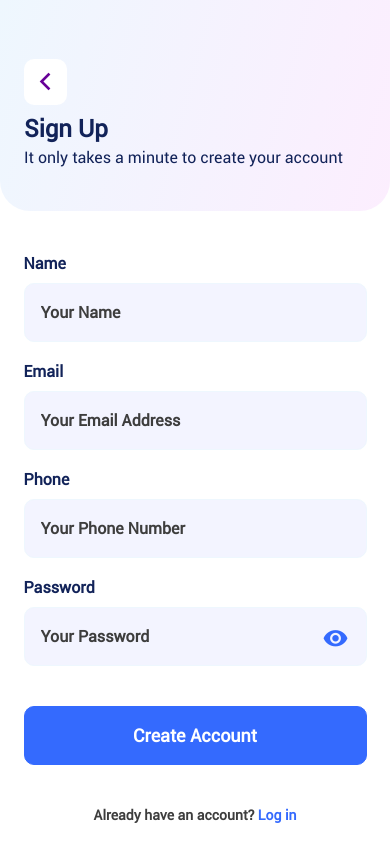
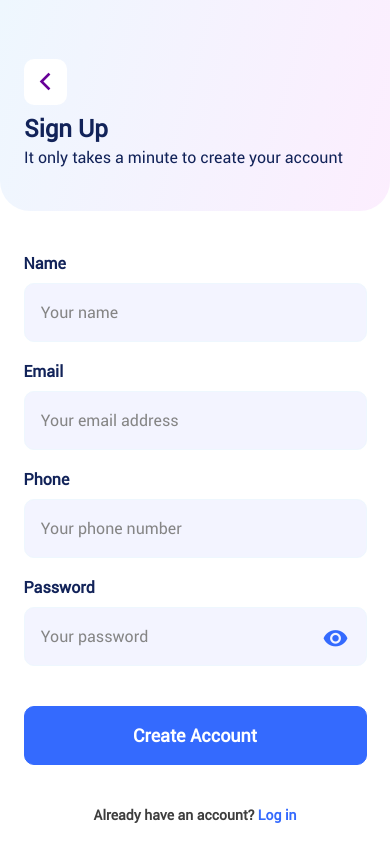
Before and after one commit to RaheelVrox/Spark_Sync, a React Native app: screen /SignUP in a window 390 px wide. Built offline with nearby package versions, Linux system fonts and the light colour scheme.

Commit message:
changing inputfielf

```diff
--- a/Screens/LogIn/WelcomeBack.jsx
+++ b/Screens/LogIn/WelcomeBack.jsx
@@ -153,14 +153,20 @@ const WelcomeBack = () => {
               Email
             </Text>
             <TextInput
-              placeholder="Your Email Address"
-              style={styles.inputField}
+              placeholder="Your email address"
+              style={{
+                ...styles.inputField,
+                fontSize: 16,
+                fontFamily: "Roboto-Regular",
+                fontWeight: "400",
+                color:"#122359"
+              }}
               value={email}
               onChangeText={handleEmailChange}
               autoCapitalize="none"
               autoCorrect={false}
               autoCompleteType="email"
-              placeholderTextColor="#3D3D3D"
+              placeholderTextColor="#858585"
             />
           </KeyboardAvoidingView>
           <KeyboardAvoidingView
@@ -181,11 +187,17 @@ const WelcomeBack = () => {
             <View>
               <TextInput
                 secureTextEntry={!showPassword}
+                style={{
+                  ...styles.inputField,
+                  fontSize: 16,
+                  fontFamily: "Roboto-Regular",
+                  fontWeight: "400",
+                  color:"#122359"
+                }}
                 value={password}
-                onChangeText={(text) => setPassword(text)}
-                style={styles.inputField}
-                placeholder="Your Password"
-                placeholderTextColor="#3D3D3D"
+                onChangeText={(text) => setPassword(text.replace(/\s/g, ""))}
+                placeholder="Your password"
+                placeholderTextColor="#858585"
               />
               <MaterialCommunityIcons
                 name={showPassword ? "eye-off" : "eye"}
--- a/Screens/Password Recovery/EmailRecovery.jsx
+++ b/Screens/Password Recovery/EmailRecovery.jsx
@@ -128,7 +128,7 @@ const EmailRecovery = () => {
             <Text
               style={{
                 marginBottom: 10,
-                color: "#0D3559",
+                color: "#122359",
                 fontWeight: "600",
                 fontSize: 16,
                 fontFamily: "Roboto-Regular",
@@ -137,14 +137,20 @@ const EmailRecovery = () => {
               Email
             </Text>
             <TextInput
-              placeholder="Your Email Address"
-              style={styles.inputField}
+              placeholder="Your email address"
+              style={{
+                ...styles.inputField,
+                fontSize: 16,
+                fontFamily: "Roboto-Regular",
+                fontWeight: "400",
+                color: "#122359",
+              }}
               value={identifier}
               onChangeText={handleEmailChange}
               autoCapitalize="none"
               autoCorrect={false}
               autoCompleteType="email"
-              placeholderTextColor="#3D3D3D"
+              placeholderTextColor="#858585"
             />
           </KeyboardAvoidingView>
         </View>
--- a/Screens/Profile/EditProfile.jsx
+++ b/Screens/Profile/EditProfile.jsx
@@ -22,6 +22,7 @@ import { LinearGradient } from "expo-linear-gradient";
 import AsyncStorage from "@react-native-async-storage/async-storage";
 import * as ImagePicker from "expo-image-picker";
 import ApiData from "../../apiconfig";
+import { ScrollView } from "react-native";
 
 const EditProfile = ({ route }) => {
   const [name, setName] = useState("");
@@ -184,6 +185,7 @@ const EditProfile = ({ route }) => {
             </View>
           </View>
         </LinearGradient>
+        <ScrollView>
           <View style={styles.detailContainer}>
             <View style={styles.rowContainer}>
               <Text style={styles.textBold}>Name</Text>
@@ -274,6 +276,7 @@ const EditProfile = ({ route }) => {
               )}
             </TouchableOpacity>
           </View>
+        </ScrollView>
       </View>
     </TouchableWithoutFeedback>
   );
--- a/Screens/Profile/Profile.jsx
+++ b/Screens/Profile/Profile.jsx
@@ -153,7 +153,9 @@ const Profile = ({ route }) => {
       </LinearGradient>
       <View style={styles.detailContainer}>
         <View style={{ marginHorizontal: 16, paddingTop: 16 }}>
-          <TouchableOpacity>
+          <TouchableOpacity
+            onPress={() => navigation.navigate("ForgotPassword")}
+          >
             <Text style={styles.text}>Reset Password</Text>
           </TouchableOpacity>
           <TouchableOpacity>
--- a/Screens/ScanPages/UploadBackpage.jsx
+++ b/Screens/ScanPages/UploadBackpage.jsx
@@ -122,7 +122,7 @@ const UploadBackpage = () => {
           maximum file size allowed is 10MB.
         </Text>
       </View>
-      <TouchableOpacity onPress={pickImage}>
+      {/* <TouchableOpacity onPress={pickImage}>
         <View
           style={{
             width: wp("88%"),
@@ -148,7 +148,7 @@ const UploadBackpage = () => {
             Retake the picture
           </Text>
         </View>
-      </TouchableOpacity>
+      </TouchableOpacity> */}
       <View>
         <TouchableOpacity onPress={pickImage} style={styles.button}>
           <Text
@@ -206,6 +206,6 @@ const styles = StyleSheet.create({
     justifyContent: "center",
     backgroundColor: "#346AFE",
     alignSelf: "center",
-    marginTop: wp(5),
+    marginTop: wp(45),
   },
 });
--- a/Screens/ScanPages/UploadFrontpage.jsx
+++ b/Screens/ScanPages/UploadFrontpage.jsx
@@ -122,7 +122,7 @@ const UploadFrontpage = () => {
           maximum file size allowed is 10MB.
         </Text>
       </View>
-      <TouchableOpacity onPress={pickImage}>
+      {/* <TouchableOpacity onPress={pickImage}>
         <View
           style={{
             width: wp("88%"),
@@ -148,7 +148,7 @@ const UploadFrontpage = () => {
             Retake the picture
           </Text>
         </View>
-      </TouchableOpacity>
+      </TouchableOpacity> */}
       <View>
         <TouchableOpacity onPress={pickImage} style={styles.button}>
           <Text
@@ -206,6 +206,6 @@ const styles = StyleSheet.create({
     justifyContent: "center",
     backgroundColor: "#346AFE",
     alignSelf: "center",
-    marginTop: wp(5),
+    marginTop: wp(45),
   },
 });
--- a/Screens/SignUp/SignUP.jsx
+++ b/Screens/SignUp/SignUP.jsx
@@ -39,7 +39,6 @@ const SignUP = () => {
     navigation.goBack();
   };
   const handleEmailChange = (text) => {
-    // Remove leading and trailing spaces from the entered email
     const trimmedEmail = text.trim();
     // Update the state with the trimmed email
     setEmail(trimmedEmail.toLowerCase());
@@ -50,6 +49,12 @@ const SignUP = () => {
         Alert.alert("Error", "Please enter all required details");
         return;
       }
+
+      if (password.length < 8) {
+        Alert.alert("Error", "Password must be at least 8 characters long");
+        return;
+      }
+
       const apiUrl = `${ApiData.url}/api/v1/user/register/`;
       const requestData = {
         name,
@@ -151,11 +156,17 @@ const SignUP = () => {
                 Name
               </Text>
               <TextInput
-                placeholder="Your Name"
-                style={styles.inputField}
+                placeholder="Your name"
+                style={{
+                  ...styles.inputField,
+                  fontSize: 16,
+                  fontFamily: "Roboto-Regular",
+                  fontWeight: "400",
+                  color: "#122359",
+                }}
                 value={name}
                 onChangeText={(text) => setName(text)}
-                placeholderTextColor="#3D3D3D"
+                placeholderTextColor="#858585"
               />
             </KeyboardAvoidingView>
             <KeyboardAvoidingView
@@ -174,14 +185,20 @@ const SignUP = () => {
                 Email
               </Text>
               <TextInput
-                placeholder="Your Email Address"
-                style={styles.inputField}
+                placeholder="Your email address"
+                style={{
+                  ...styles.inputField,
+                  fontSize: 16,
+                  fontFamily: "Roboto-Regular",
+                  fontWeight: "400",
+                  color: "#122359",
+                }}
                 value={email}
                 onChangeText={handleEmailChange}
                 autoCapitalize="none"
                 autoCorrect={false}
                 autoCompleteType="email"
-                placeholderTextColor="#3D3D3D"
+                placeholderTextColor="#858585"
               />
             </KeyboardAvoidingView>
             <KeyboardAvoidingView
@@ -200,12 +217,18 @@ const SignUP = () => {
                 Phone
               </Text>
               <TextInput
-                placeholder="Your Phone Number"
-                style={styles.inputField}
+                placeholder="Your phone number"
+                style={{
+                  ...styles.inputField,
+                  fontSize: 16,
+                  fontFamily: "Roboto-Regular",
+                  fontWeight: "400",
+                  color: "#122359",
+                }}
                 value={phone_number}
                 onChangeText={(text) => setPhoneNumber(text)}
                 maxLength={11}
-                placeholderTextColor="#3D3D3D"
+                placeholderTextColor="#858585"
                 keyboardType="phone-pad"
               />
             </KeyboardAvoidingView>
@@ -227,12 +250,17 @@ const SignUP = () => {
               <View>
                 <TextInput
                   secureTextEntry={!showPassword}
-                  placeholder="Your Password"
-                  style={styles.inputField}
+                  placeholder="Your password"
+                  style={{
+                    ...styles.inputField,
+                    fontSize: 16,
+                    fontFamily: "Roboto-Regular",
+                    fontWeight: "400",
+                    color: "#122359",
+                  }}
                   value={password}
-                  onChangeText={(text) => setPassword(text)}
-                  placeholderTextColor="#3D3D3D"
-                  maxLength={10}
+                  onChangeText={(text) => setPassword(text.replace(/\s/g, ""))}
+                  placeholderTextColor="#858585"
                 />
                 <MaterialCommunityIcons
                   name={showPassword ? "eye-off" : "eye"}
```
Also changed, not shown: Navigation/BottomTabsNavigator.jsx (+15 -10 lines), Screens/LoginRegister/LoginRegister.jsx (+4 -5 lines), Screens/Password Recovery/NewPassword.jsx (+10 -4 lines). Lines whose indentation alone changed are shown as unchanged.
